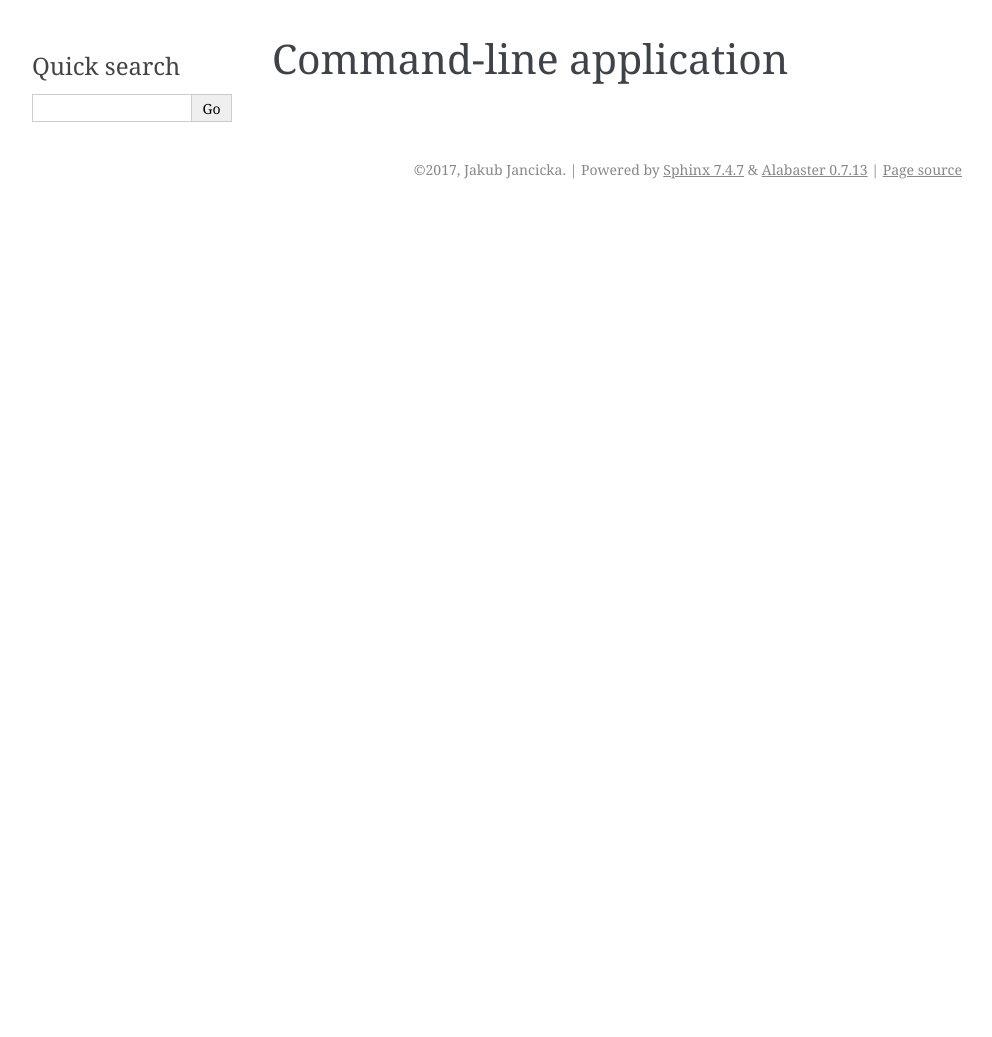
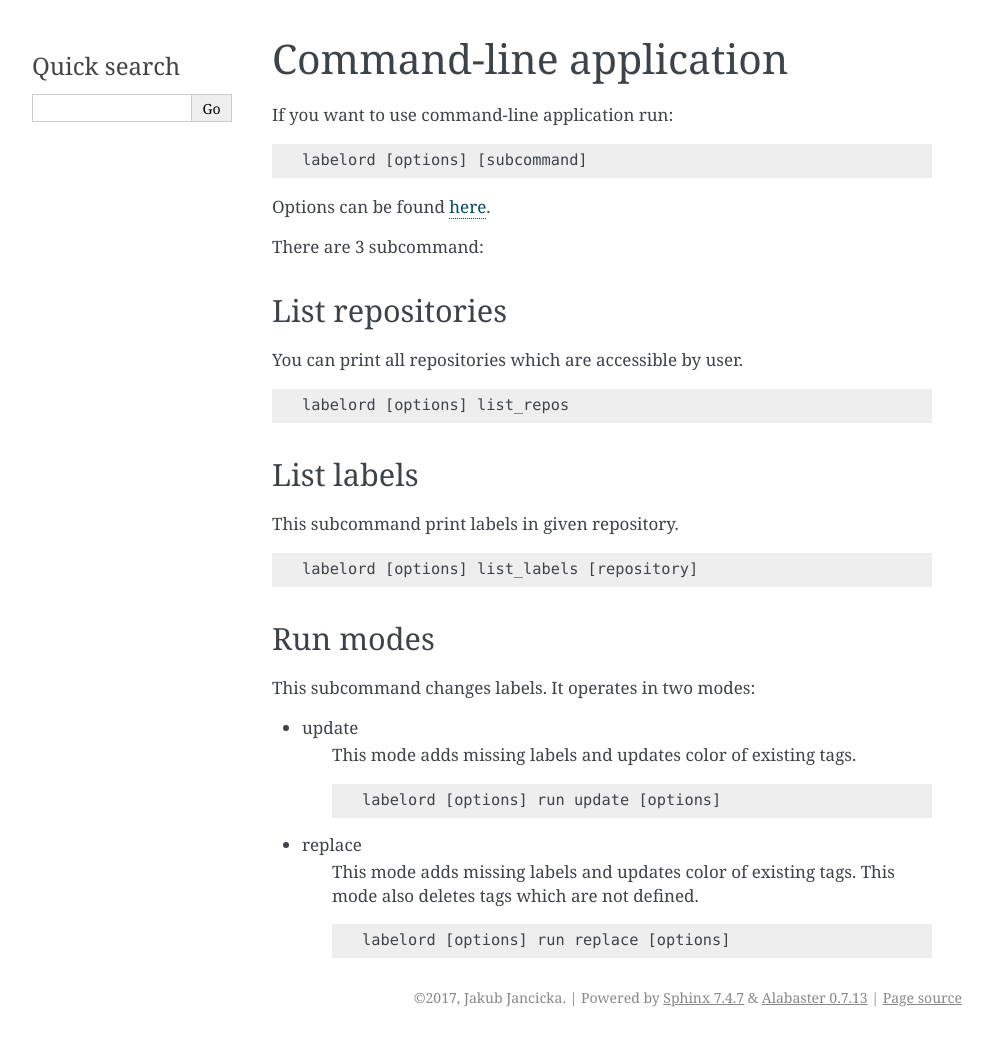
Before and after one commit to jakubjancicka/labelord, a Sphinx documentation site: the page built from docs/cli_application.rst, in a window 1280 px wide. Shown: the whole page, without its empty margins (148-1140 px from the left). Built offline with Sphinx 7.4.7, drawn with Linux system fonts in a browser that asks for light colours; before the commit the page ends 900 px from its top, so only the background shows below that.

Commit message:
finish documentation

```diff
--- a/docs/cli_application.rst
+++ b/docs/cli_application.rst
@@ -1,2 +1,46 @@
 Command-line application
 ========================
+
+If you want to use command-line application run:
+
+.. code:: Python
+
+    labelord [options] [subcommand]
+
+Options can be found :ref:`here<options>`.
+
+There are 3 subcommand:
+
+List repositories
+-----------------
+You can print all repositories which are accessible by user.
+
+.. code:: Python
+
+    labelord [options] list_repos
+
+List labels
+-----------
+This subcommand print labels in given repository.
+
+.. code:: Python
+
+    labelord [options] list_labels [repository]
+
+Run modes
+---------
+This subcommand changes labels. It operates in two modes:
+
+- update
+    This mode adds missing labels and updates color of existing tags.
+
+    .. code:: Python
+
+        labelord [options] run update [options]
+
+- replace
+    This mode adds missing labels and updates color of existing tags. This mode also deletes tags which are not defined.
+
+    .. code:: Python
+
+        labelord [options] run replace [options]
--- a/docs/index.rst
+++ b/docs/index.rst
@@ -20,6 +20,7 @@ This part of the documentation contains information about installation, license
     config_file
     cli_application
     web_application
+    examples
 
 API Reference
 =============
```
Also changed, not shown: docs/examples.rst (added, +74 -0 lines), docs/web_application.rst (+12 -0 lines).
